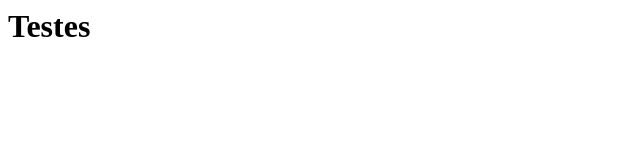
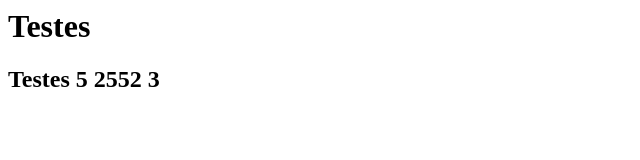
Before and after one commit to fabiobpinto/estudo_github, a plain HTML site: page index.html in a window 1280 px wide. Shown: the whole page, without its empty margins (0-640 px from the left). Drawn offline with Linux system fonts and the light colour scheme.

Commit message:
Add h2 header with additional text to index.html

```diff
--- a/index.html
+++ b/index.html
@@ -1 +1,2 @@
 <h1>Testes</h1>
+<h2>Testes 5 2552 3</h2>
```
